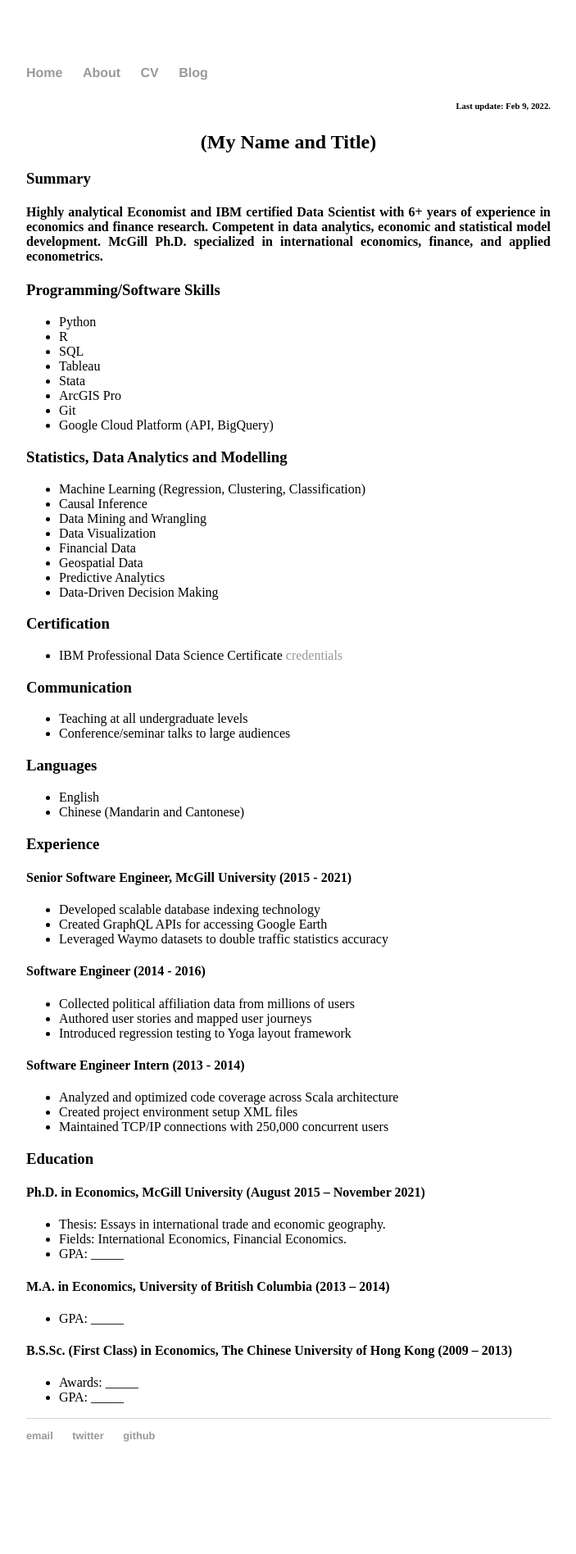
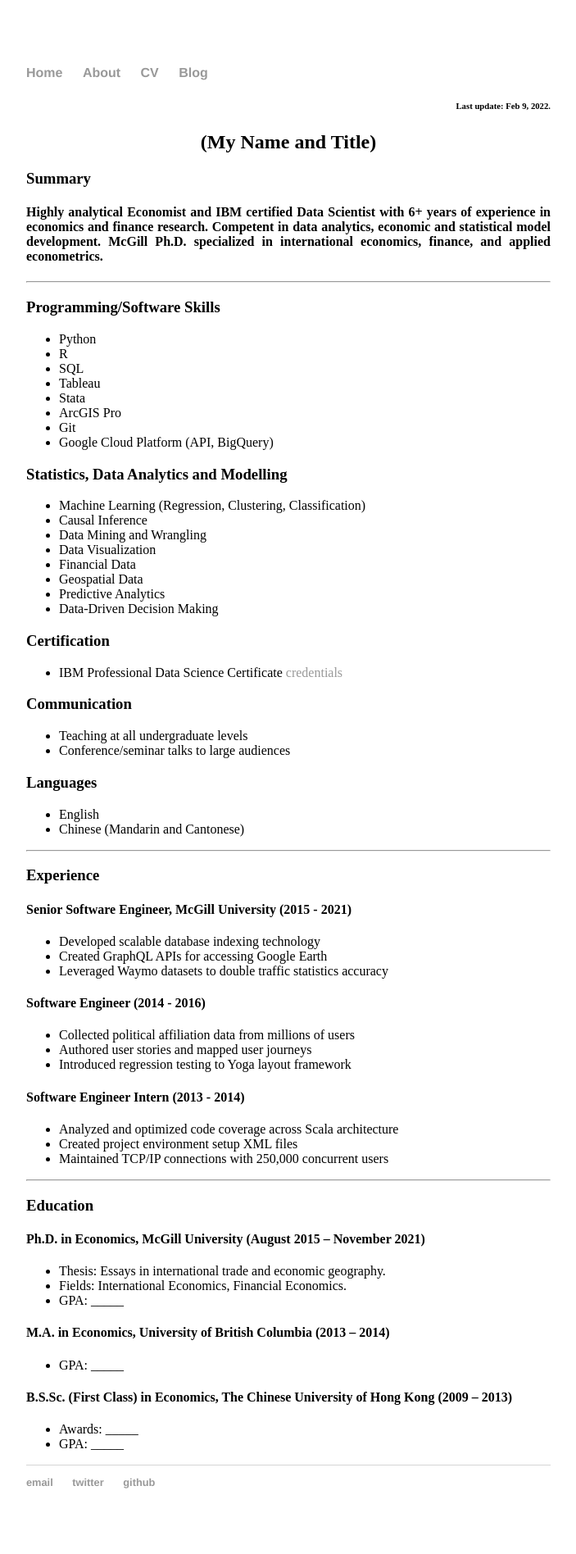
Before and after one commit to abookcanada/abookcanada.github.io, a Jekyll site: the page built from cv/index.html, in a window 1280 px wide. Shown: the whole page at 82% size, without its empty margins (288-991 px from the left). Built offline with Jekyll 4.4.1, drawn with Linux system fonts in a browser that asks for light colours; before the commit the page ends 1839 px from its top, so only the background shows below that.

Commit message:
Update index.html

```diff
--- a/cv/index.html
+++ b/cv/index.html
@@ -19,6 +19,11 @@ title: Hank Quinlan's Blog
                                McGill Ph.D. specialized in international economics, finance, and applied econometrics.</h4>
                         </section>
 
+ <div class='container'>
+
+    <hr class="beautiful-line">
+
+  </div>
 
                   <section class="skills">
                         <h3>Programming/Software Skills</h3>
@@ -79,6 +84,11 @@ title: Hank Quinlan's Blog
 
                 </aside>
 
+ <div class='container'>
+
+    <hr class="beautiful-line">
+
+  </div>
 
                         <section class="experience">
                             <h3>Experience</h3>
@@ -113,6 +123,11 @@ title: Hank Quinlan's Blog
 
                         </section>
 
+ <div class='container'>
+
+    <hr class="beautiful-line">
+
+  </div>
 
                         <section class="education">
                             <h3>Education</h3>
```
